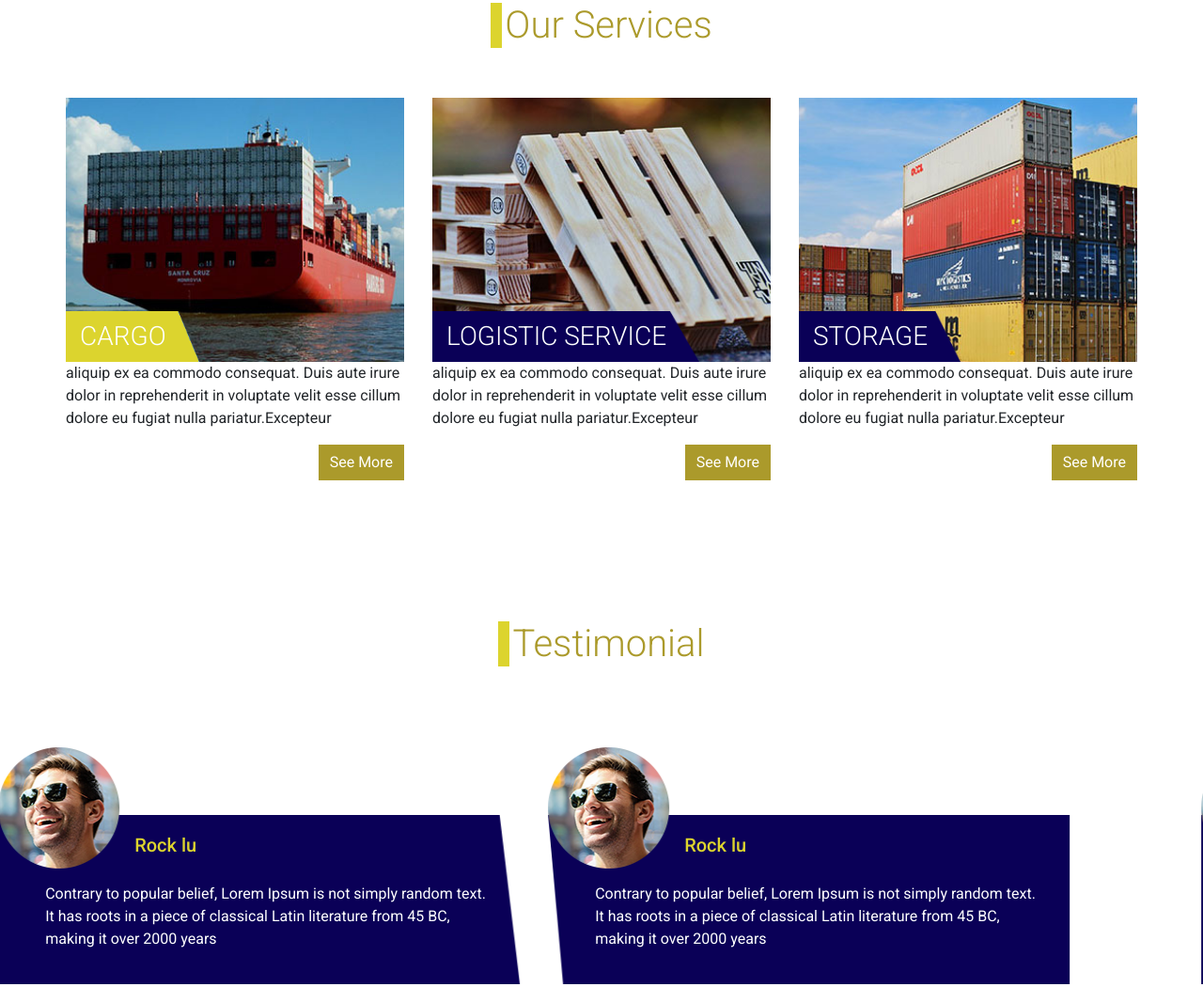
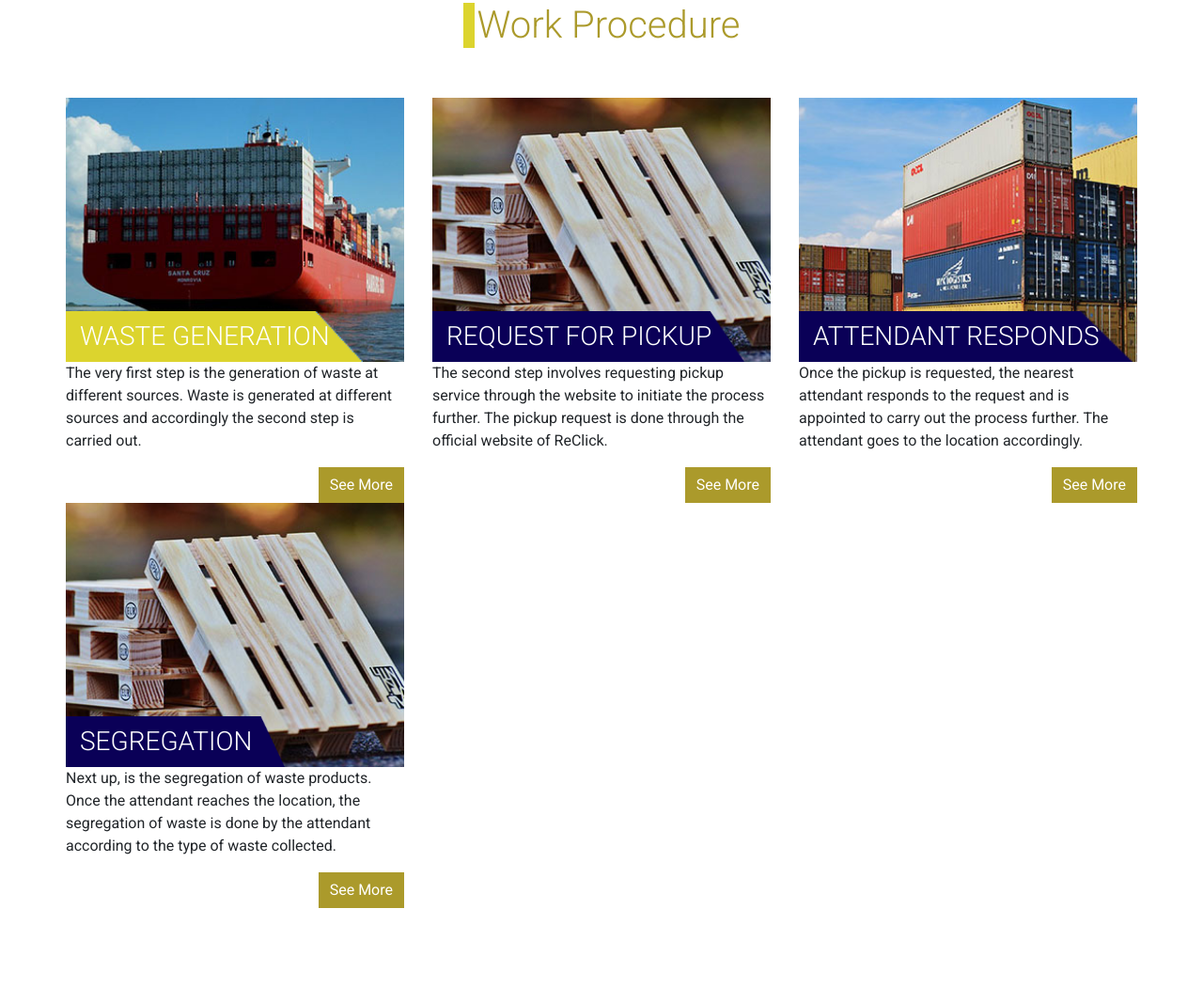
Before and after one commit to arpanfriday/ReClick, a plain HTML site: page index.html in a window 1280 px wide. Shown: the part 1112-2162 px from the top of the page at 94% size. Drawn offline with nearby package versions, Linux system fonts and the light colour scheme; some packages are replaced by stand-ins of ours.

Commit message:
work procedure

```diff
--- a/index.html
+++ b/index.html
@@ -304,7 +304,7 @@
     <div class="container">
       <div class="d-flex justify-content-center">
         <h2 class="heading_style">
-          Our Services
+          Work Procedure
         </h2>
       </div>
       <div class="row layout_padding2-top">
@@ -313,15 +313,14 @@
             <img src="images/service-1.jpg" alt="">
             <div class="d-flex">
               <h3>
-                CARGO
-
+                Waste Generation
               </h3>
             </div>
           </div>
           <div class="service-detail">
             <p>
-              aliquip ex ea commodo consequat. Duis aute irure dolor in reprehenderit in voluptate velit esse cillum
-              dolore eu fugiat nulla pariatur.Excepteur
+              The very first step is the generation of waste at different sources.
+              Waste is generated at different sources and accordingly the second step is carried out.
             </p>
             <div class="d-flex justify-content-end">
               <a href="" class="service-btn">
@@ -335,16 +334,14 @@
             <img src="images/service-2.jpg" alt="">
             <div class="d-flex">
               <h3>
-                LOGISTIC SERVICE
-
-
+                Request for Pickup
               </h3>
             </div>
           </div>
           <div class="service-detail">
             <p>
-              aliquip ex ea commodo consequat. Duis aute irure dolor in reprehenderit in voluptate velit esse cillum
-              dolore eu fugiat nulla pariatur.Excepteur
+              The second step involves requesting pickup service through the website to initiate the process further.
+              The pickup request is done through the official website of ReClick.
             </p>
             <div class="d-flex justify-content-end">
               <a href="" class="service-btn">
@@ -358,7 +355,7 @@
             <img src="images/service-3.jpg" alt="">
             <div class="d-flex">
               <h3>
-                STORAGE
+                Attendant Responds
 
 
               </h3>
@@ -366,8 +363,27 @@
           </div>
           <div class="service-detail">
             <p>
-              aliquip ex ea commodo consequat. Duis aute irure dolor in reprehenderit in voluptate velit esse cillum
-              dolore eu fugiat nulla pariatur.Excepteur
+              Once the pickup is requested, the nearest attendant responds to the request and is appointed to carry out the process further. The attendant goes to the location accordingly.
+            </p>
+            <div class="d-flex justify-content-end">
+              <a href="" class="service-btn">
+                See More
+              </a>
+            </div>
+          </div>
+        </div>
+        <div class="col-md-4">
+          <div class="service_img-box s-b-2">
+            <img src="images/service-2.jpg" alt="">
+            <div class="d-flex">
+              <h3>
+                Segregation
+              </h3>
+            </div>
+          </div>
+          <div class="service-detail">
+            <p>
+              Next up, is the segregation of waste products. Once the attendant reaches the location, the segregation of waste is done by the attendant according to the type of waste collected.
             </p>
             <div class="d-flex justify-content-end">
               <a href="" class="service-btn">
```
